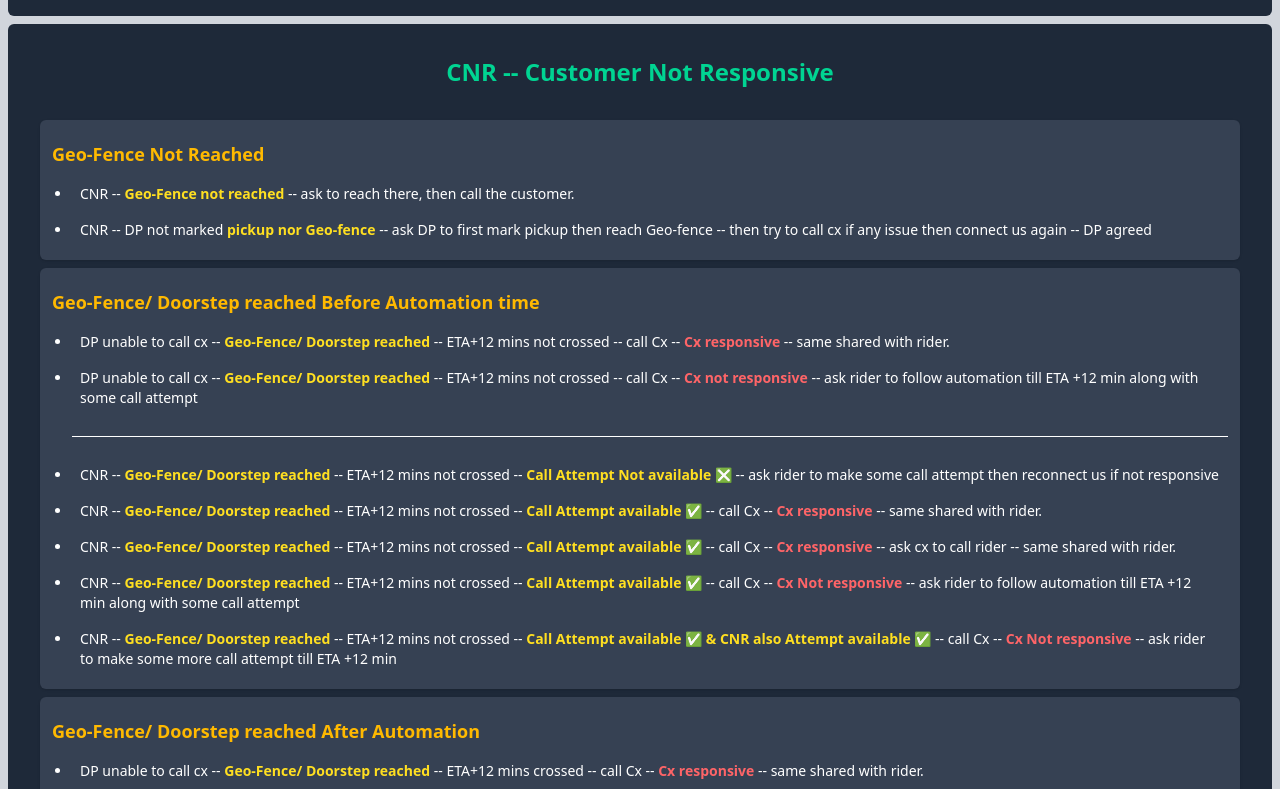
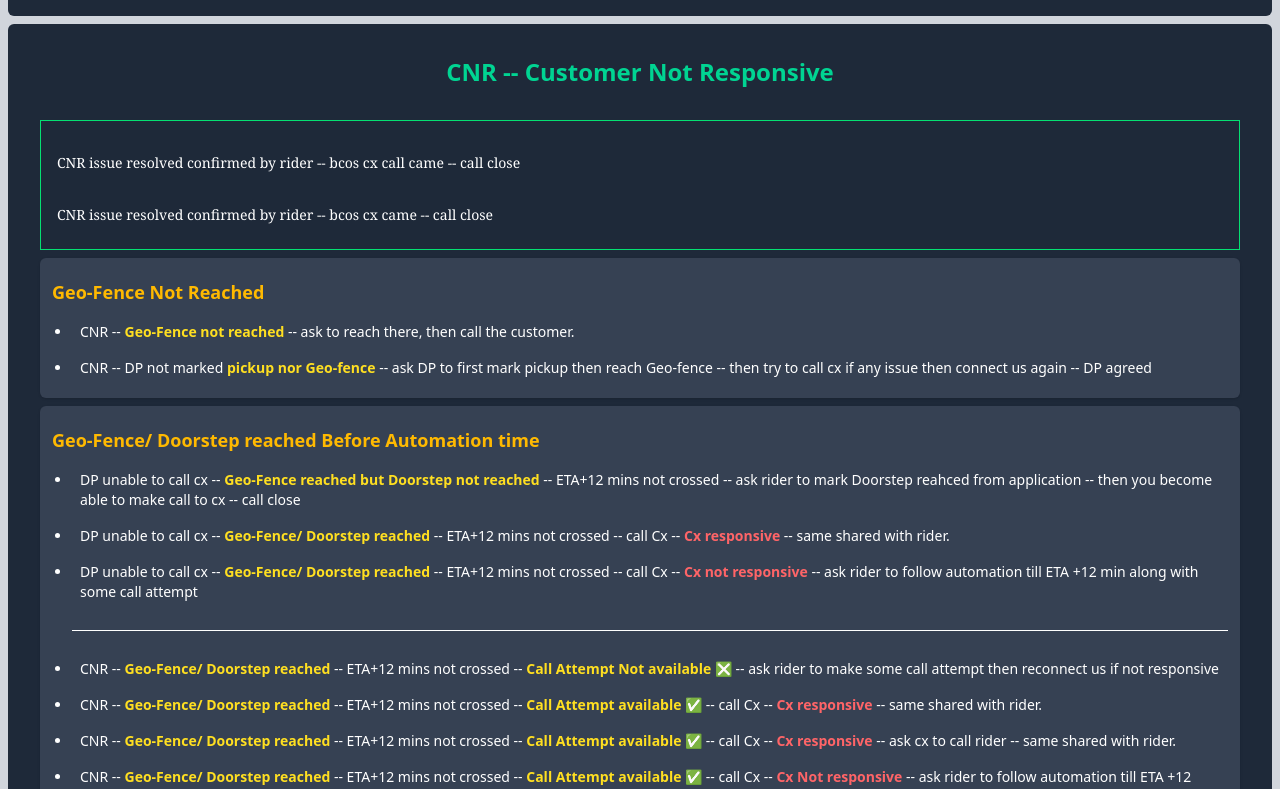
Before and after one commit to Code-with-Sahani/Blinket-DP, a React (Vite) app: page / in a window 1280 px wide. Shown: the part 900-1689 px from the top of the page. Built offline with nearby package versions, Linux system fonts and the light colour scheme.

Commit message:
Update CNR.jsx

```diff
--- a/src/Components/CNR.jsx
+++ b/src/Components/CNR.jsx
@@ -4,6 +4,16 @@ const CNR = () => {
     return (
         <div className="m-2 p-4 text-sm bg-gray-800 text-white rounded-md md:p-6 lg:p-8">
             <h2 className="text-center text-2xl  font-bold text-emerald-400 mb-8">CNR -- Customer Not Responsive</h2>
+
+            <div className="text-sm border border-green-400 mb-2 mt-4 p-2">
+                <p className="text-sm font-serif  mb-2 mt-4 p-2">
+                  CNR issue resolved confirmed by rider -- bcos cx call came -- call close
+                </p>
+                <p className="text-sm font-serif  mb-2 mt-4 p-2">
+                     CNR issue resolved confirmed by rider -- bcos cx came -- call close
+                </p>
+
+            </div>
 
             <div className="p-3 bg-gray-700 rounded-md shadow">
                 <h3 className="text-lg font-semibold text-amber-400 mt-2 mb-2">Geo-Fence Not Reached</h3>
@@ -18,6 +28,8 @@ const CNR = () => {
                 <div className="p-3 bg-gray-700 rounded-md shadow">
                     <h3 className="text-lg font-semibold text-amber-400 mt-2 mb-2">Geo-Fence/ Doorstep reached Before Automation time</h3>
                     <ul className="list-disc pl-5">
+                       <li className="p-2">DP unable to call cx -- <strong className="text-yellow-300 font-semibold">Geo-Fence reached but Doorstep not reached</strong> -- ETA+12 mins not crossed -- ask rider to mark Doorstep reahced from application -- then you become able to make call to cx -- call close </li>
+
                         <li className="p-2">DP unable to call cx -- <strong className="text-yellow-300 font-semibold">Geo-Fence/ Doorstep reached</strong> -- ETA+12 mins not crossed -- call Cx -- <strong className='text-red-400 font-semibold'>Cx responsive</strong> -- same shared with rider.</li>
 
                         <li className="p-2">DP unable to call cx -- <strong className="text-yellow-300 font-semibold">Geo-Fence/ Doorstep reached</strong> -- ETA+12 mins not crossed -- call Cx -- <strong className='text-red-400 font-semibold'>Cx not responsive</strong> -- ask rider to follow automation till ETA +12 min along with some call attempt</li>
@@ -40,6 +52,8 @@ const CNR = () => {
                 <div className="p-3 bg-gray-700 rounded-md shadow">
                     <h3 className="text-lg font-semibold text-amber-400 mt-2 mb-2">Geo-Fence/ Doorstep reached After Automation</h3>
                     <ul className="list-disc pl-5">
+
+                         <li className="p-2">DP unable to call cx -- <strong className="text-yellow-300 font-semibold">Geo-Fence reached but Doorstep not reached</strong> -- ETA+12 mins crossed -- ask rider to mark Doorstep reahced from application -- then you become able to make call to cx -- call close </li>
 
                         <li className="p-2">DP unable to call cx -- <strong className="text-yellow-300 font-semibold">Geo-Fence/ Doorstep reached</strong> -- ETA+12 mins crossed -- call Cx -- <strong className='text-red-400 font-semibold'>Cx responsive</strong> -- same shared with rider.</li>
 
```
